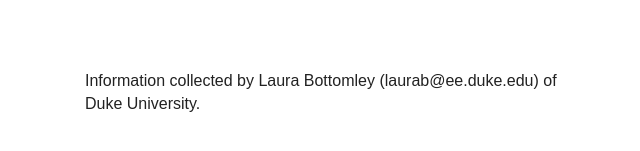
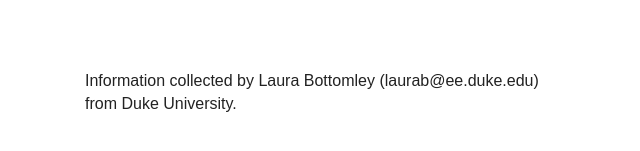
Before and after one commit to Gupramallo/ServerAccess-EPA-1995, a website: page public/index.html in a window 1280 px wide. Shown: the part 1981-2132 px from the top of the page, 315-955 px from the left. Drawn offline with nearby package versions, Linux system fonts and the light colour scheme; no server answers.

Commit message:
front commit

```diff
--- a/public/index.html
+++ b/public/index.html
@@ -40,13 +40,11 @@
       </div>
 
       <div class="block">
-        <p>Information collected by Laura Bottomley (laurab@ee.duke.edu) of Duke University.</p>
+        <p>Information collected by Laura Bottomley (laurab@ee.duke.edu) from Duke University.</p>
       </div>
 
-        <script src="http://code.jquery.com/jquery-3.1.0.min.js"></script>
         <!--
           TODO: Add libraries here
-          <script src="./access_log_EPA_Jul95_parsed.js"></script>
         -->
         <script src="https://cdn.jsdelivr.net/npm/chart.js"></script>
 
--- a/public/js/epa.js
+++ b/public/js/epa.js
@@ -127,10 +127,7 @@
   <p># Of ${code.code}'s: ${code.calls}</p>
 `;
   });
-  console.log(codes_num);
-  console.log(codes_calls);
 
-  console.log(codes);
 
   const config = {
     type: "bar",
```
